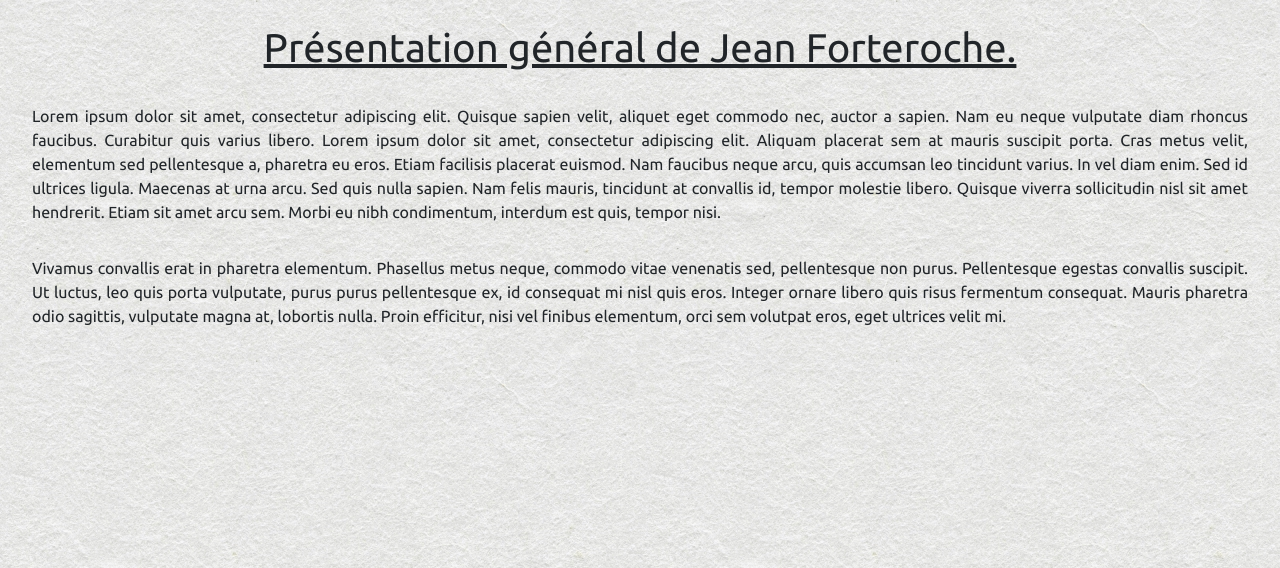
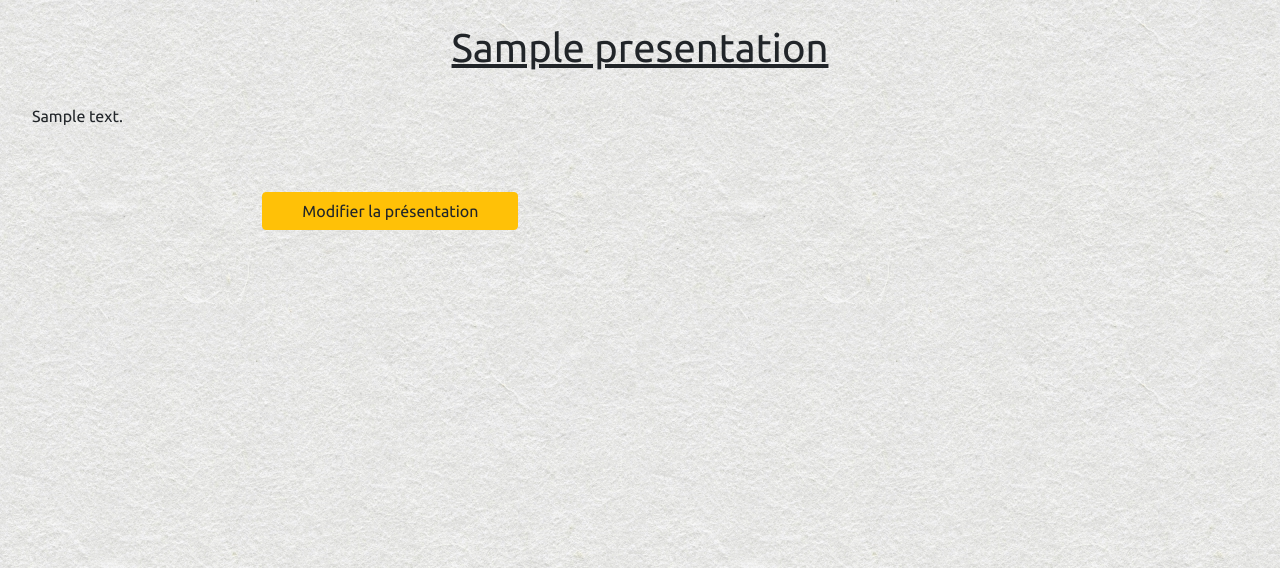
Before and after one commit to valentinantoin/Blog-Jean-Forteroche, a PHP site: template src/views/presentation.twig in a window 1280 px wide. Shown: the part 56-624 px from the top of the page. Run offline with PHP 8.4, Linux system fonts and the light colour scheme; the template is opened without the code that fills it: most values are stand-ins (such as "Sample title", 1, 10 or a date in 2020); some libraries are stand-ins or nearby versions; some web fonts are replaced.

Commit message:
Add presentation update function

```diff
--- a/src/controllers/ServiceController.php
+++ b/src/controllers/ServiceController.php
@@ -47,7 +47,10 @@ class ServiceController extends Controller {
      */
     public function presentationLoad()
     {
-        echo $this->render('presentation.twig');
+        $chapterManager = new ChapterManager();
+        $chapter = $chapterManager->getChapter(0);
+
+        echo $this->render('presentation.twig', ['presentation' => $chapter]);
     }
 
     /**
--- a/src/models/ChapterManager.php
+++ b/src/models/ChapterManager.php
@@ -53,7 +53,7 @@ class ChapterManager extends DbConnection
      */
     public function getChapterPage()
     {
-        $req = $this->pdo->prepare('SELECT id, title, content, DATE_FORMAT(creation_date, \'%d/%m/%Y \') AS creation_date_fr FROM chapters WHERE state = "ok" ORDER BY id ASC');
+        $req = $this->pdo->prepare('SELECT id, title, content, DATE_FORMAT(creation_date, \'%d/%m/%Y \') AS creation_date_fr FROM chapters WHERE state = "ok" AND id > 0 ORDER BY id ASC');
         $req->execute();
         $chapters = $req->fetchAll();
 
--- a/src/views/layout.twig
+++ b/src/views/layout.twig
@@ -72,11 +72,11 @@
                     <li class="nav-item">
                         <a class="nav-link" href="https://jeanforteroche.valentin-antoin.fr/index.php?acces=chapters">Chapitres <span class="sr-only"></span></a>
                     </li>
-                    {% if session.admin is not defined %}
                     <li class="nav-item">
                         <a class="nav-link" href="https://jeanforteroche.valentin-antoin.fr/index.php?acces=presentation">Présentation</a>
                     </li>
-                    <li class="nav-item">
+                    {% if session.admin is not defined %}
+                        <li class="nav-item">
                         <a class="nav-link" href="https://jeanforteroche.valentin-antoin.fr/index.php?acces=contact">Contact</a>
                     </li>
                     {% endif %}
@@ -96,7 +96,7 @@
                             <a class="nav-link dropdown-toggle" href="#" id="navbarDropdownMenuLink" role="button" data-toggle="dropdown" aria-haspopup="true" aria-expanded="false">Admin
                             </a>
                             <div class="dropdown-menu" aria-labelledby="navbarDropdownMenuLink">
-                                <a class="dropdown-item" href="https://jeanforteroche.valentin-antoin.fr/index.php?acces=admin">Accueil</a>
+                                <a class="dropdown-item" href="https://jeanforteroche.valentin-antoin.fr/index.php?acces=admin">Tableau de bord</a>
                                 <a class="dropdown-item" href="https://jeanforteroche.valentin-antoin.fr/index.php?acces=admin#newchap">Nouveau chapitre</a>
                                 <a class="dropdown-item" href="https://jeanforteroche.valentin-antoin.fr/index.php?acces=admin#savechap">Chapitres en attente </a>
                                 <a class="dropdown-item" href="https://jeanforteroche.valentin-antoin.fr/index.php?acces=admin#comments">modération</a>
--- a/src/views/presentation.twig
+++ b/src/views/presentation.twig
@@ -4,21 +4,17 @@
 
 {% block content %}
 
-    <h1>Présentation général de Jean Forteroche.</h1>
+    <h1>{{ presentation.title | nl2br }}</h1>
 
-    <p>Lorem ipsum dolor sit amet, consectetur adipiscing elit. Quisque sapien velit, aliquet eget commodo nec,
-        auctor a sapien. Nam eu neque vulputate diam rhoncus faucibus. Curabitur quis varius libero. Lorem ipsum dolor
-        sit amet, consectetur adipiscing elit. Aliquam placerat sem at mauris suscipit porta. Cras metus velit,
-        elementum sed pellentesque a, pharetra eu eros. Etiam facilisis placerat euismod. Nam faucibus neque arcu,
-        quis accumsan leo tincidunt varius. In vel diam enim. Sed id ultrices ligula. Maecenas at urna arcu. Sed quis
-        nulla sapien. Nam felis mauris, tincidunt at convallis id, tempor molestie libero. Quisque viverra sollicitudin
-        nisl sit amet hendrerit. Etiam sit amet arcu sem. Morbi eu nibh condimentum, interdum est quis, tempor nisi.</p>
+    <p>{{ presentation.content | nl2br }}</p>
 
-     <p>Vivamus convallis erat in pharetra elementum. Phasellus metus neque, commodo vitae venenatis sed, pellentesque
-        non purus. Pellentesque egestas convallis suscipit. Ut luctus, leo quis porta vulputate, purus purus
-        pellentesque ex, id consequat mi nisl quis eros. Integer ornare libero quis risus fermentum consequat.
-        Mauris pharetra odio sagittis, vulputate magna at, lobortis nulla. Proin efficitur, nisi vel finibus elementum,
-        orci sem volutpat eros, eget ultrices velit mi.</p>
+    <div class="btncontainer">
+
+        <a class="controls" href="https://jeanforteroche.valentin-antoin.fr/index.php?acces=modchap&id={{ presentation.id }}">
+            <button type="button" class="btn btnChap btn-warning">Modifier la présentation</button>
+        </a>
+
+    </div>
 
 
 {% endblock %}
```
